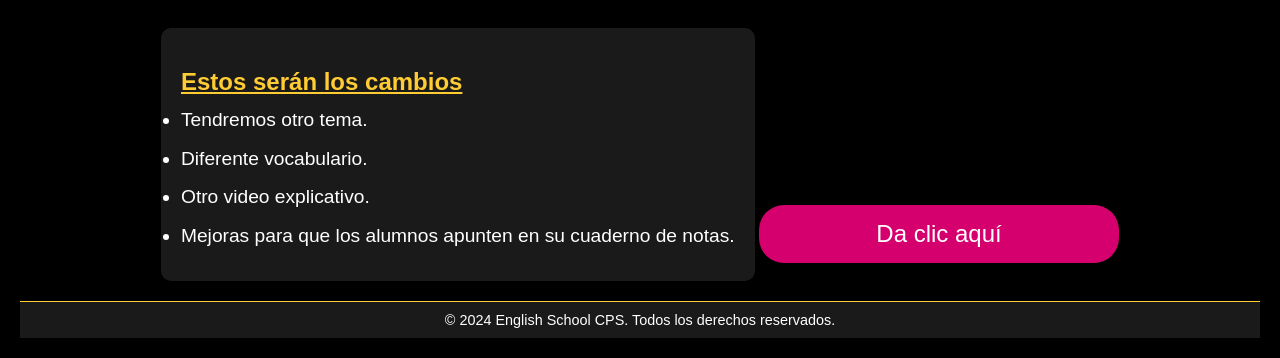
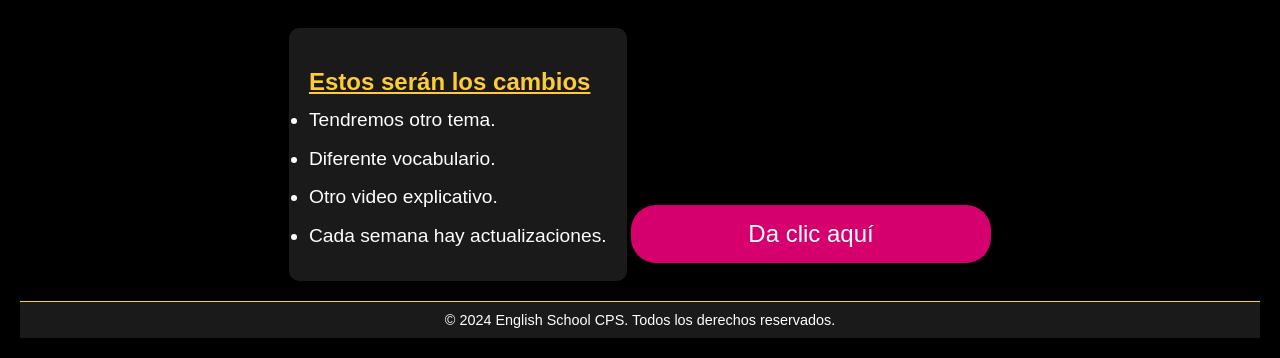
Before and after one commit to ds182/Aviso-de-cambios, a plain HTML site: page index.html in a window 1280 px wide. Shown: the part 805-1163 px from the top of the page. Drawn offline with Linux system fonts and the light colour scheme.

Commit message:
Update index.html

```diff
--- a/index.html
+++ b/index.html
@@ -170,7 +170,7 @@
             <li>Tendremos otro tema.</li>
             <li>Diferente vocabulario.</li>
             <li>Otro video explicativo.</li>
-            <li>Mejoras para que los alumnos apunten en su cuaderno de notas.</li>
+            <li>Cada semana hay actualizaciones.</li>
         </ul>
     </div>
 
```
